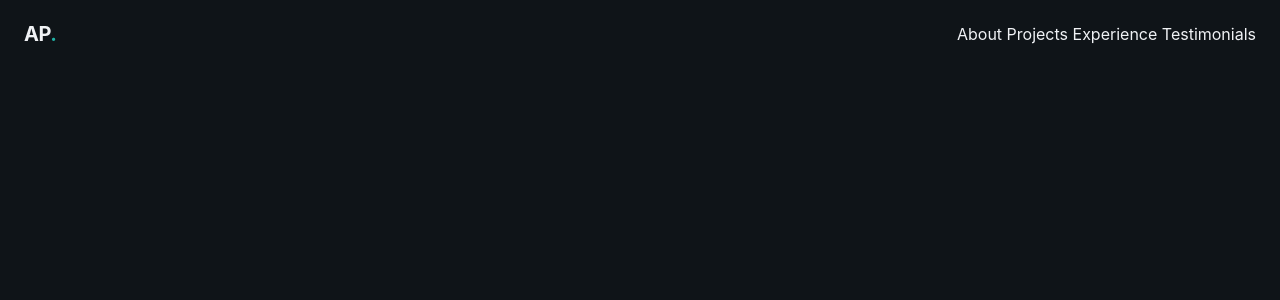
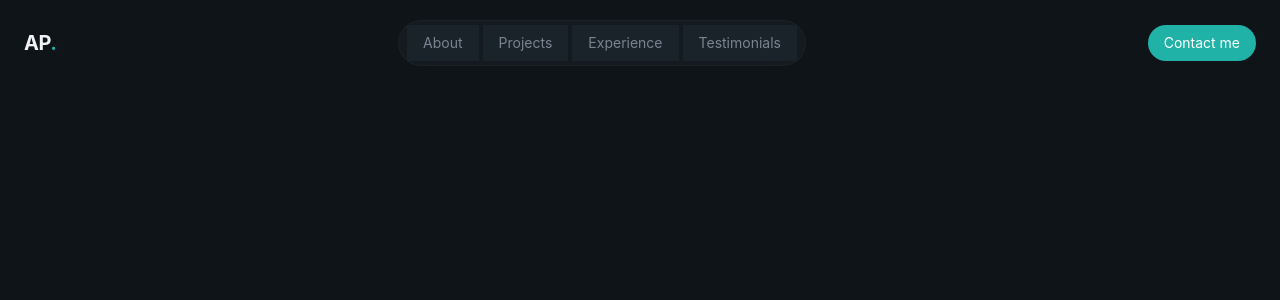
Before and after one commit to andrewcoder2005/dev-personal-portfolio, a React (Vite) app: page / in a window 1280 px wide. Shown: the top 300 px of the page. Built offline with nearby package versions, Linux system fonts and the light colour scheme.

Commit message:
create mobile menu

```diff
--- a/package.json
+++ b/package.json
@@ -11,6 +11,7 @@
   },
   "dependencies": {
     "@tailwindcss/vite": "^4.2.1",
+    "lucide-react": "^0.575.0",
     "react": "^19.2.0",
     "react-dom": "^19.2.0",
     "tailwindcss": "^4.2.1"
--- /dev/null
+++ b/src/components/Button.tsx
@@ -0,0 +1,22 @@
+import React, { type ButtonHTMLAttributes, type ReactNode } from 'react'
+type ButtonProps = {
+    size?:'sm' | 'default' | 'lg',
+    children: ReactNode
+} & ButtonHTMLAttributes<HTMLButtonElement>
+
+function Button({size ='default',children, ...props} :ButtonProps) {
+    const sizeClasses = {
+        sm: 'px-4 py-2 text-sm',
+        default: 'px-6 py-3 text-base',
+        lg: 'px-8 py-4 text-lg',
+    }
+const baseClasses = `relative overflow-hidden rounded-full focus:outline-none focus-visible:ring-2 focus-visible:ring-primary bg-primary text-primary-foreground hover:bg-primary/90`
+const classes = `${baseClasses} ${sizeClasses[size]}`;
+  return (
+    <button className= {classes} {...props}>
+        <span className='relative flex items-center justify-center gap-2'>{children}</span>
+    </button>
+  )
+}
+
+export default Button
--- a/src/index.css
+++ b/src/index.css
@@ -27,5 +27,16 @@
   .font-serif{
     font-family: "Playfair Display", serif;
   }
-
 }
+@layer components{
+  .glass{
+    background-color: color-mix(in srgb, var(--color-surface) 50%, transparent);
+    backdrop-filter: blur(16px);
+    border: 1px solid color-mix(in srgb, var(--color-border) 50%, transparent);
+  }
+  .glass-strong{
+    background-color: color-mix(in srgb, var(--color-surface) 80%, transparent);
+    backdrop-filter: blur(24px);
+    border: 1px solid color-mix(in srgb, var(--color-border) 60%, transparent);
+  }
+}
--- a/src/layout/Navbar.tsx
+++ b/src/layout/Navbar.tsx
@@ -1,12 +1,14 @@
-import React from 'react'
-
+import React, { useState } from 'react'
+import Button from '../components/Button'
+import { Menu } from 'lucide-react'
 const navLinks = [
-  {href: "#about", label: "About"},
-  {href: "#projects", label: "Projects"},
-  {href: "#experience", label: "Experience"},
-  {href: "#testimonials", label: "Testimonials"}
+  { href: "#about", label: "About" },
+  { href: "#projects", label: "Projects" },
+  { href: "#experience", label: "Experience" },
+  { href: "#testimonials", label: "Testimonials" }
 ]
 function Navbar() {
+  const [isOpen, setIsOpen] = useState(false);
   return (
     <header className="fixed top-0 left-0 right-0 bg-transparent py-5">
       <nav className="container mx-auto px-6 flex items-center justify-between">
@@ -14,14 +16,37 @@ function Navbar() {
           AP<span className='text-primary'>.</span>
         </a>
         {/* Desktop Nav */}
-          <div>
-            <div>
-              {navLinks.map((link,index)=>(
-                <a href={link.href} key={index}>{link.label }  </a>
+        <div className="hidden md:flex items-center gap-1">
+          <div className="glass rounded-full px-2 py-1 flex items-center gap-1">
+            {navLinks.map((link, index) => (
+              <a href={link.href} key={index} className="px-4 py-2 text-sm text-muted-foreground hover:text-foreground hover: bg-surface">{link.label}  </a>
             ))}
           </div>
         </div>
+        {/* CTA button */}
+        <div className='hidden md:block'>
+          <Button size='sm'>
+            Contact me
+          </Button>
+        </div>
+        {/* Mobile Menu Button */}
+        <button className='md:hidden p-2 text-foreground' onClick={()=>setIsOpen(!isOpen)}>
+          <Menu />
+        </button>
+        {/* Mobile Menu */}
       </nav>
+      <div className={`${isOpen?`block`:`hidden`} md:hidden glass-strong`}>
+        <div className=" container mx-auto flex flex-col glass py-6 px-6 gap-4">
+          {navLinks.map((link, index) => (
+            <a href={link.href} key={index} className="text-lg text-muted-foreground hover:text-foreground hover: bg-surface py-2 ">
+              {link.label}  </a>
+          ))}
+        <Button>
+          Contact me
+        </Button>
+        </div>
+      </div>
+
     </header>
   )
 }
```
Also changed, not shown: src/App.tsx (+6 -6 lines), src/sections/About.tsx (renamed from src/components/About.tsx), src/sections/Contact.tsx (renamed from src/components/Contact.tsx), src/sections/Experience.tsx (renamed from src/components/Experience.tsx), src/sections/Hero.tsx (renamed from src/components/Hero.tsx), src/sections/Projects.tsx (renamed from src/components/Projects.tsx), src/sections/Testimonials.tsx (renamed from src/components/Testimonials.tsx), 1 other file (tests, documents, lock files or other folders). Lines whose indentation alone changed are shown as unchanged.
